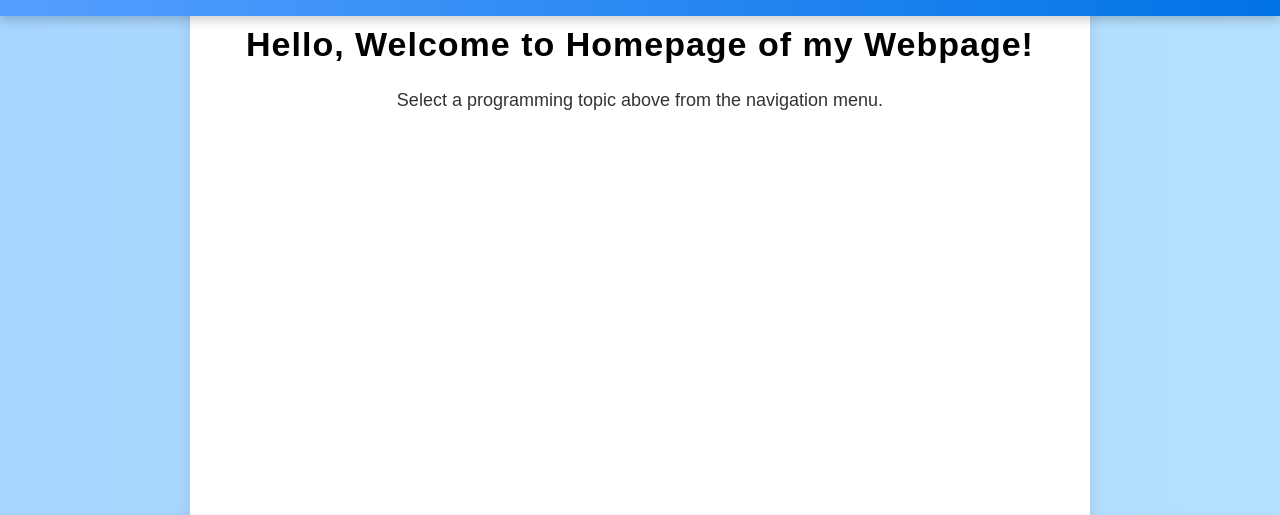
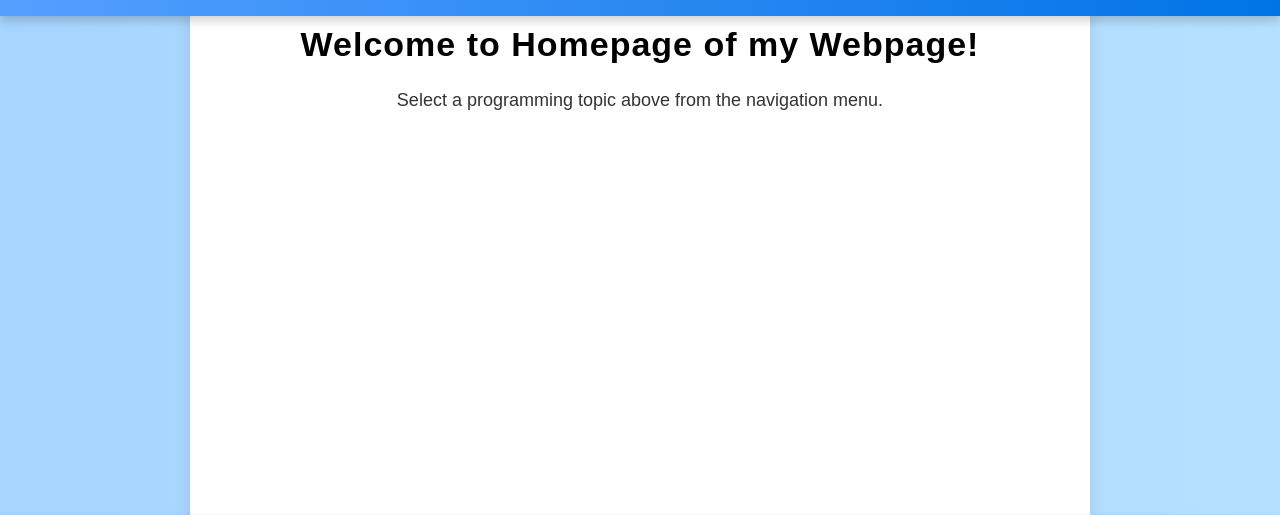
Before and after one commit to Papitzyyy/labact2, a plain HTML site: page index.html in a window 1280 px wide. Shown: the part 166-681 px from the top of the page. Drawn offline with Linux system fonts and the light colour scheme.

Commit message:
index.html

```diff
--- a/index.html
+++ b/index.html
@@ -27,7 +27,7 @@
     </header>
 
     <main>
-        <h1>Hello, Welcome to Homepage of my Webpage!</h1>
+        <h1>Welcome to Homepage of my Webpage!</h1>
         <p>Select a programming topic above from the navigation menu.</p>
     </main>
 
```
